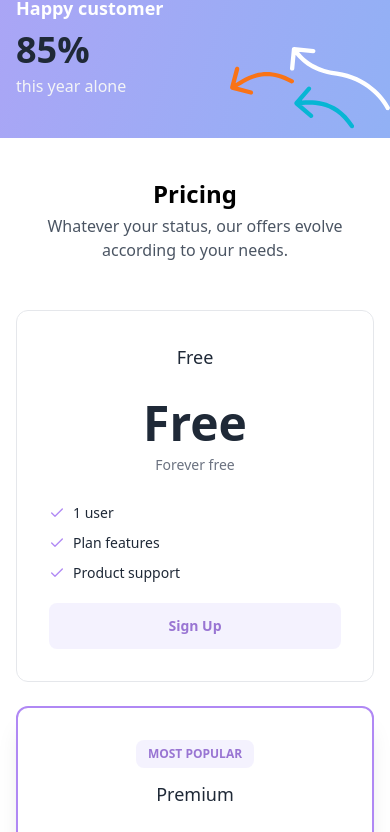
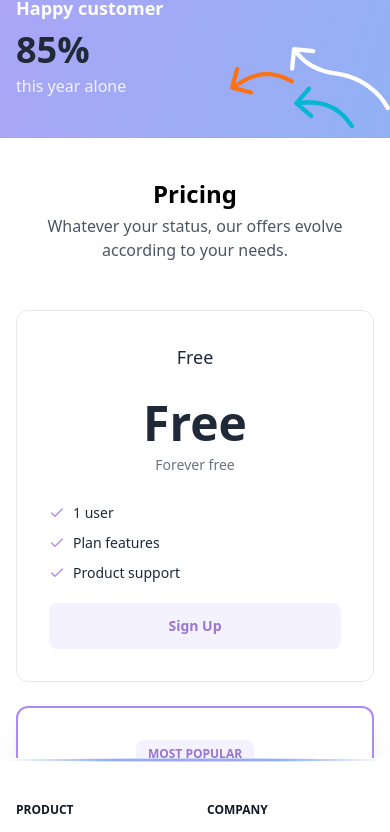
Before and after one commit to DrewIndeed/vite-vertex-erp-landing-page-2023, a React (Vite) app: page / in a window 390 px wide. Shown: the part 3491-4323 px from the top of the page. Built offline with nearby package versions, Linux system fonts and the light colour scheme.

Commit message:
responsive

```diff
--- a/src/components/sections/GetStartedModal/components/SignInForm.tsx
+++ b/src/components/sections/GetStartedModal/components/SignInForm.tsx
@@ -117,7 +117,7 @@ const SignInForm = ({ toggleSignUp, loginSuccess, setLoginSuccess }: Props) => {
 
   return (
     <div
-      className={cn("w-full mx-4 lg:mx-0 mt-7 bg-white border border-gray-200 rounded-xl shadow-sm dark:bg-gray-800 dark:border-gray-700 md:max-w-[450px]", loginSuccess && !hasDomain && "md:max-w-max")}
+      className={cn("w-full mx-4 my-4 lg:mx-0 lg:mt-7 bg-white border border-gray-200 rounded-xl shadow-sm dark:bg-gray-800 dark:border-gray-700 md:max-w-[450px]", loginSuccess && !hasDomain && "md:max-w-max")}
     >
       {!loginSuccess && <div className="p-4 sm:p-7">
         <h1 className="block text-2xl font-bold text-gray-800 dark:text-white text-center">
--- a/src/components/sections/Pricing/index.tsx
+++ b/src/components/sections/Pricing/index.tsx
@@ -87,7 +87,7 @@ const Pricing = ({ isInModal, isExpiredPlan }: Props) => {
   };
   return (
     <div
-      className='max-w-[42rem] px-4 py-10 sm:px-6 lg:px-8 lg:py-14 mx-auto h-screen overflow-y-auto no-scrollbar'
+      className='max-w-[42rem] px-4 py-10 sm:px-6 lg:px-8 lg:py-14 mx-auto max-h-[620px] lg:max-h-max overflow-y-auto no-scrollbar'
       id='pricing'
     >
       <div className='max-w-2xl mx-auto text-center mb-10 lg:mb-14'>
```
